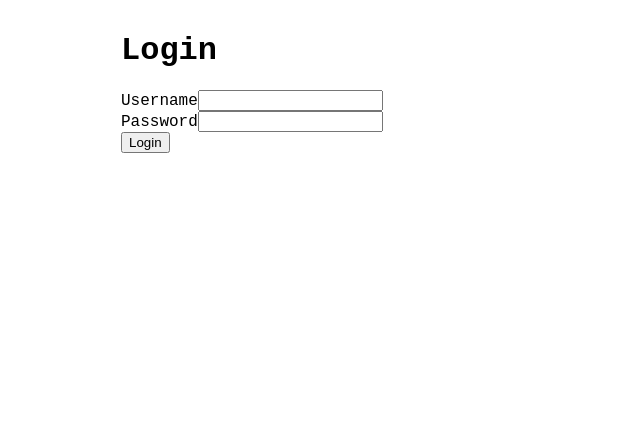
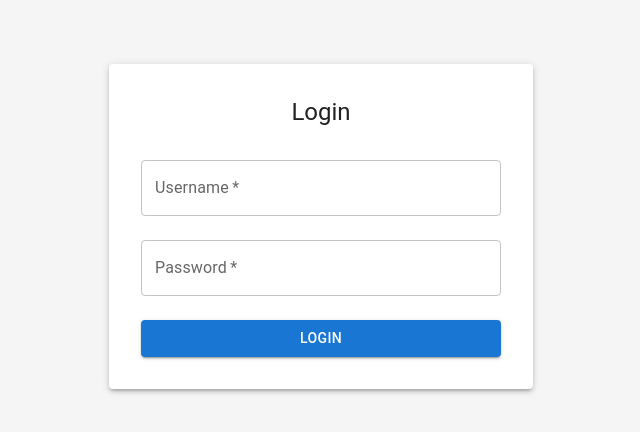
Before and after one commit to vocabulary-club/client, a React (Create React App) app: page /login in a window 1280 px wide. Shown: the top 432 px of the page, without its empty margins (319-959 px from the left). Built offline with nearby package versions, Linux system fonts and the light colour scheme; no server answers.

Commit message:
keep doing

```diff
--- a/src/App.js
+++ b/src/App.js
@@ -7,6 +7,7 @@ import Check from "./pages/Check";
 import Quick from "./pages/Quick";
 import Test from "./pages/Test";
 import Manage from "./pages/Manage";
+import User from "./pages/User";
 import ProtectedRoute from "./routes/ProtectedRoute";
 import { AuthProvider } from "./contexts/AuthContext";
 import MainLayout from "./layouts/MainLayout";
@@ -52,6 +53,14 @@ function App() {
                             </ProtectedRoute>
                         }
                     />
+                    <Route
+                        path="/user"
+                        element={
+                            <ProtectedRoute>
+                                <User />
+                            </ProtectedRoute>
+                        }
+                    />
                 </Route>
 
             </Routes>
--- a/src/components/Header.js
+++ b/src/components/Header.js
@@ -26,6 +26,10 @@ export default function Header() {
             <div onClick={() => navigate("/manage", { replace: true })}>
                 <Link to="/manage">Manage</Link>
             </div>
+            |
+            <div onClick={() => navigate("/user", { replace: true })}>
+                <Link to="/user">User</Link>
+            </div>
         </header>
     );
 }
--- a/src/contexts/AuthContext.js
+++ b/src/contexts/AuthContext.js
@@ -7,8 +7,10 @@ const AuthContext = createContext();
 export const AuthProvider = ({ children }) => {
 
     const [user, setUser] = useState(null);
+    const [loading, setLoading] = useState(true);
 
     const login = (userData) => setUser(userData);
+
     const logout = async () => {
         try {
             await fetch(`${ApiService.apiUrl}/logout`, {
@@ -19,14 +21,29 @@ export const AuthProvider = ({ children }) => {
             setUser(null);
         }
     };
+
     const onAuthFail = () => setUser(null);
 
     React.useEffect(() => {
         ApiService.setAuthFailHandler(onAuthFail);
+
+        const loadUser = async () => {
+            try {
+                const response = await ApiService.request("/api/user", { method: "GET", });
+                const data = await response.json();
+                setUser({ name: data.username });
+            } catch (err) {
+                setUser(null);
+            } finally {
+                setLoading(false);
+            }
+        };
+
+        loadUser();
     }, []);
 
     return (
-        <AuthContext.Provider value={{ user, login, logout }}>
+        <AuthContext.Provider value={{ user, loading, login, logout }}>
             {children}
         </AuthContext.Provider>
     );
--- a/src/pages/Login.js
+++ b/src/pages/Login.js
@@ -1,4 +1,5 @@
 import React, { useEffect, useState } from 'react';
+import { Box, Button, TextField, Typography, Paper, Alert } from "@mui/material";
 import { useAuth } from "../contexts/AuthContext";
 import { useNavigate } from "react-router-dom";
 import ApiService from "../services/ApiService";
@@ -46,34 +47,53 @@ export default function Login() {
     };
 
     return (
-        <div style={{ maxWidth: "400px", margin: "2rem auto" }}>
-            <h1>Login</h1>
+        <Box
+            sx={{
+                minHeight: "100vh",
+                display: "flex",
+                alignItems: "flex-start",
+                justifyContent: "center",
+                bgcolor: "#f5f5f5",
+                pt: 8,
+            }}
+            >
+            <Paper sx={{ p: 4, width: 360 }} elevation={3}>
+                <Typography variant="h5" textAlign="center" mb={2}>
+                    Login
+                </Typography>
 
-            <form onSubmit={onLogin}>
-                <div>
-                    <label>Username</label>
-                    <input
-                        type="text"
+                {error && <Alert severity="error">{error}</Alert>}
+
+                <Box component="form" onSubmit={onLogin} mt={2}>
+                    <TextField
+                        label="Username"
+                        fullWidth
+                        margin="normal"
                         value={username}
                         onChange={(e) => setUsername(e.target.value)}
                         required
                     />
-                </div>
 
-                <div>
-                    <label>Password</label>
-                    <input
+                    <TextField
+                        label="Password"
                         type="password"
+                        fullWidth
+                        margin="normal"
                         value={password}
                         onChange={(e) => setPassword(e.target.value)}
                         required
                     />
-                </div>
 
-                {error && <p style={{ color: "red" }}>{error}</p>}
-
-                <button type="submit">Login</button>
-            </form>
-        </div>
+                    <Button
+                        type="submit"
+                        variant="contained"
+                        fullWidth
+                        sx={{ mt: 2 }}
+                    >
+                        Login
+                    </Button>
+                </Box>
+            </Paper>
+        </Box>
     );
 }
--- a/src/pages/User.js
+++ b/src/pages/User.js
@@ -1,47 +1,40 @@
 import React, { useEffect, useState } from 'react';
+import { Box, Typography, Button, Paper, IconButton, Stack } from "@mui/material";
+import LogoutIcon from "@mui/icons-material/Logout";
+import HomeIcon from "@mui/icons-material/Home";
 import { useAuth } from "../contexts/AuthContext";
 import { useNavigate } from "react-router-dom";
-import ApiService from "../services/ApiService";
 
 export default function User() {
 
     const { user, logout } = useAuth();
-    const navigate = useNavigate();
-
-    useEffect(() => {
-        fetchUser();
-    }, [logout, navigate]);
-
-    const fetchUser = async () => {
-        try {
-            const response = await ApiService.request("/user", { method: "GET" });
-
-            if (!response.ok) {
-                throw new Error("Failed to fetch user");
-            }
-
-            const data = await response.json();
-            console.log(data);
-        } catch (err) {
-            console.error(err);
-            navigate("/login");
-        }
-    };
-
-    const handleHome = () => {
-        navigate("/");
-    };
 
     return (
-        <div>
-            <h1>User</h1>
-            <p>My name, {user.name}</p>
-            <div>
-                <button onClick={handleHome}>Go To Home</button>
-            </div>
-            <div>
-                <button onClick={logout}>Logout</button>
-            </div>
+        <div className='content-layout'>
+            <Box
+                sx={{
+                    height: "100vh",
+                    bgcolor: "#f5f5f5",
+                    display: "flex",
+                    justifyContent: "center",
+                }}
+                >
+                <Paper sx={{ p: 4, width: 420 }} elevation={3}>
+                    <Stack direction="row" spacing={2} justifyContent="space-between">
+                        <Typography variant="body1" mb={3}>
+                            My username is <strong>{user?.name}.</strong>
+                        </Typography>
+
+                        <IconButton
+                            color="error"
+                            onClick={logout}
+                            aria-label="logout"
+                        >
+                            <LogoutIcon />
+                        </IconButton>
+                    </Stack>
+                </Paper>
+            </Box>
         </div>
     );
 }
--- a/src/routes/ProtectedRoute.js
+++ b/src/routes/ProtectedRoute.js
@@ -3,7 +3,11 @@ import { useAuth } from "../contexts/AuthContext";
 
 export default function ProtectedRoute({ children }) {
 
-    const { user } = useAuth();
+    const { user, loading } = useAuth();
+
+    if (loading) {
+        return null; // or spinner
+    }
 
     if (!user) {
         return <Navigate to="/login" replace />;
```
